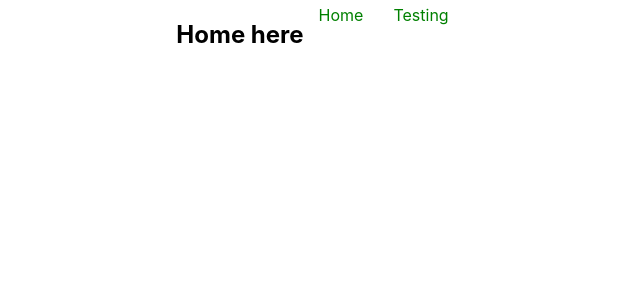
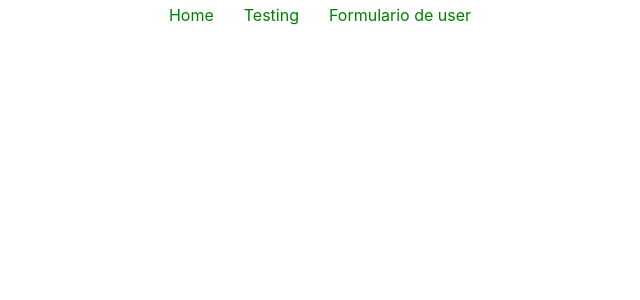
Before and after one commit to felipe-programador-18/router-formik, a React (Create React App) app in the folder testing/: page /testing in a window 1280 px wide. Shown: the top 300 px of the page, without its empty margins (320-960 px from the left). Built offline with nearby package versions, Linux system fonts and the light colour scheme.

Commit message:
c31-removed words home

```diff
--- a/testing/src/component/Navbar.js
+++ b/testing/src/component/Navbar.js
@@ -4,10 +4,9 @@ import { Link } from 'react-router-dom'
 const NavNav = () => {
   return(<>
   <nav>
-    <h1>Home here</h1>
-
     <Link to={'/'} >Home</Link>
     <Link to={'/testing'} >Testing</Link>
+    <Link to={''} >Formulario de user</Link>
   </nav>
 
   </>)
```
